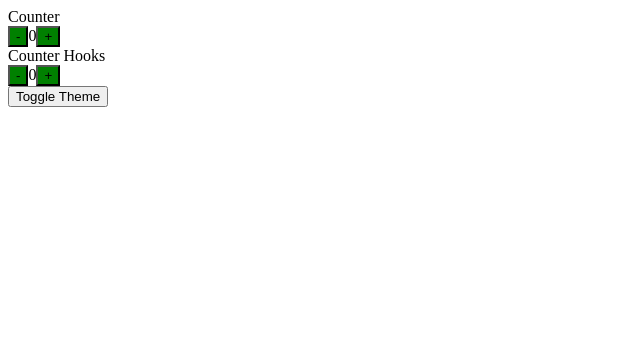
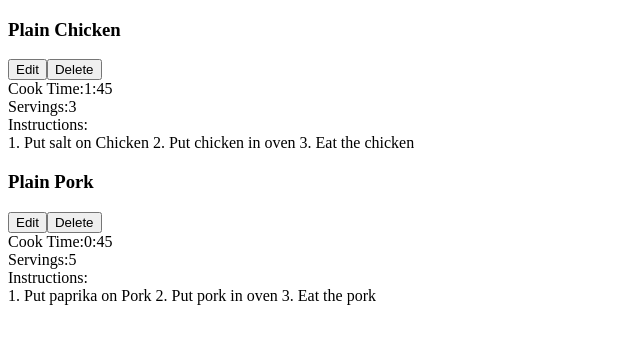
Before and after one commit to Zetrick/cooking_with_react, a React (Create React App) app: page / in a window 1280 px wide. Shown: the top 344 px of the page, without its empty margins (0-640 px from the left). Built offline with nearby package versions, Linux system fonts and the light colour scheme.

Commit message:
Starting real project

```diff
--- a/src/App.js
+++ b/src/App.js
@@ -1,25 +1,34 @@
-import React, { useState } from 'react';
-import Counter from './Counter'
-import CounterHooks from './CounterHooks'
-
-export const ThemeContext = React.createContext()
+import React from 'react';
+import RecipeList from './RecipeList';
 
 function App()
 {
-    console.log("Render App");
-    const [theme, setTheme] = useState('green');
-
     return (
-        <ThemeContext.Provider value={{ backgroundColor: theme }}>
-        Counter
-        <Counter initialCount={0} />
-        Counter Hooks
-        <CounterHooks initialCount={0} />
-        <button onClick={() => setTheme(prevTheme => { return prevTheme === 'red' ? 'blue' : 'red'})}>
-            Toggle Theme
-        </button>
-        </ThemeContext.Provider>
-    )
+        <div>
+            <RecipeList recipes={sampleRecipes}/>
+        </div>
+    );
 }
 
+const sampleRecipes = [
+    {
+        id: 1,
+        name: 'Plain Chicken',
+        servings: 3,
+        cookTime: '1:45',
+        instructions: `1. Put salt on Chicken\n
+        2. Put chicken in oven\n
+        3. Eat the chicken`
+    },
+    {
+        id: 2,
+        name: 'Plain Pork',
+        servings: 5,
+        cookTime: '0:45',
+        instructions: `1. Put paprika on Pork\n
+        2. Put pork in oven\n
+        3. Eat the pork`
+    }
+]
+
 export default App;
--- a/src/Counter.js
+++ /dev/null
@@ -1,33 +0,0 @@
-import React, { Component } from 'react'
-import { ThemeContext } from './App'
-
-export default class Counter extends Component {
-  constructor(props) {
-    super(props)
-
-    this.state = {
-      count: props.initialCount
-    }
-  }
-
-  render() {
-    console.log("Render Counter")
-    return (
-      <ThemeContext.Consumer>
-        {style => (
-          <div>
-            <button style={style} onClick={() => this.changeCount(-1)}>-</button>
-            <span>{this.state.count}</span>
-            <button style={style} onClick={() => this.changeCount(1)}>+</button>
-          </div>
-        )}
-      </ThemeContext.Consumer>
-    )
-  }
-
-  changeCount(amount) {
-    this.setState(prevState => {
-      return { count: prevState.count + amount }
-    })
-  }
-}
--- a/src/CounterHooks.js
+++ /dev/null
@@ -1,15 +0,0 @@
-import React, { useState, useContext } from 'react'
-import { ThemeContext } from './App'
-
-export default function CounterHooks({ initialCount }) {
-    console.log('Render Counter Hooks')
-    const [count, setCount] = useState(initialCount)
-    const style = useContext(ThemeContext)
-    return (
-        <div>
-            <button style={style} onClick={() => setCount(prevCount => prevCount - 1)}>-</button>
-            <span>{count}</span>
-            <button style={style} onClick={() => setCount(prevCount => prevCount + 1)}>+</button>
-        </div>
-    )
-}
--- /dev/null
+++ b/src/Recipe.js
@@ -0,0 +1,34 @@
+import React from 'react'
+
+export default function Recipe(props) {
+  const {
+    name,
+    cookTime,
+    servings,
+    instructions
+  } = props;
+
+  return (
+    <div>
+        <div>
+            <h3>{name}</h3>
+            <div>
+                <button>Edit</button>
+                <button>Delete</button>
+            </div>
+        </div>
+        <div>
+            <span>Cook Time:</span>
+            <span>{cookTime}</span>
+        </div>
+        <div>
+            <span>Servings:</span>
+            <span>{servings}</span>
+        </div>
+        <div>
+            <span>Instructions:</span>
+            <div>{instructions}</div>
+        </div>
+    </div>
+  )
+}
--- /dev/null
+++ b/src/RecipeList.js
@@ -0,0 +1,20 @@
+import React from 'react'
+import Recipe from './Recipe';
+
+export default function RecipeList({ recipes }) {
+  return (
+    <div>
+    {
+        recipes.map( recipe =>
+        {
+            return (
+                <Recipe
+                    key={recipe.id}
+                    {...recipe}
+                />
+            )
+        })
+    }
+    </div>
+  );
+}
```
